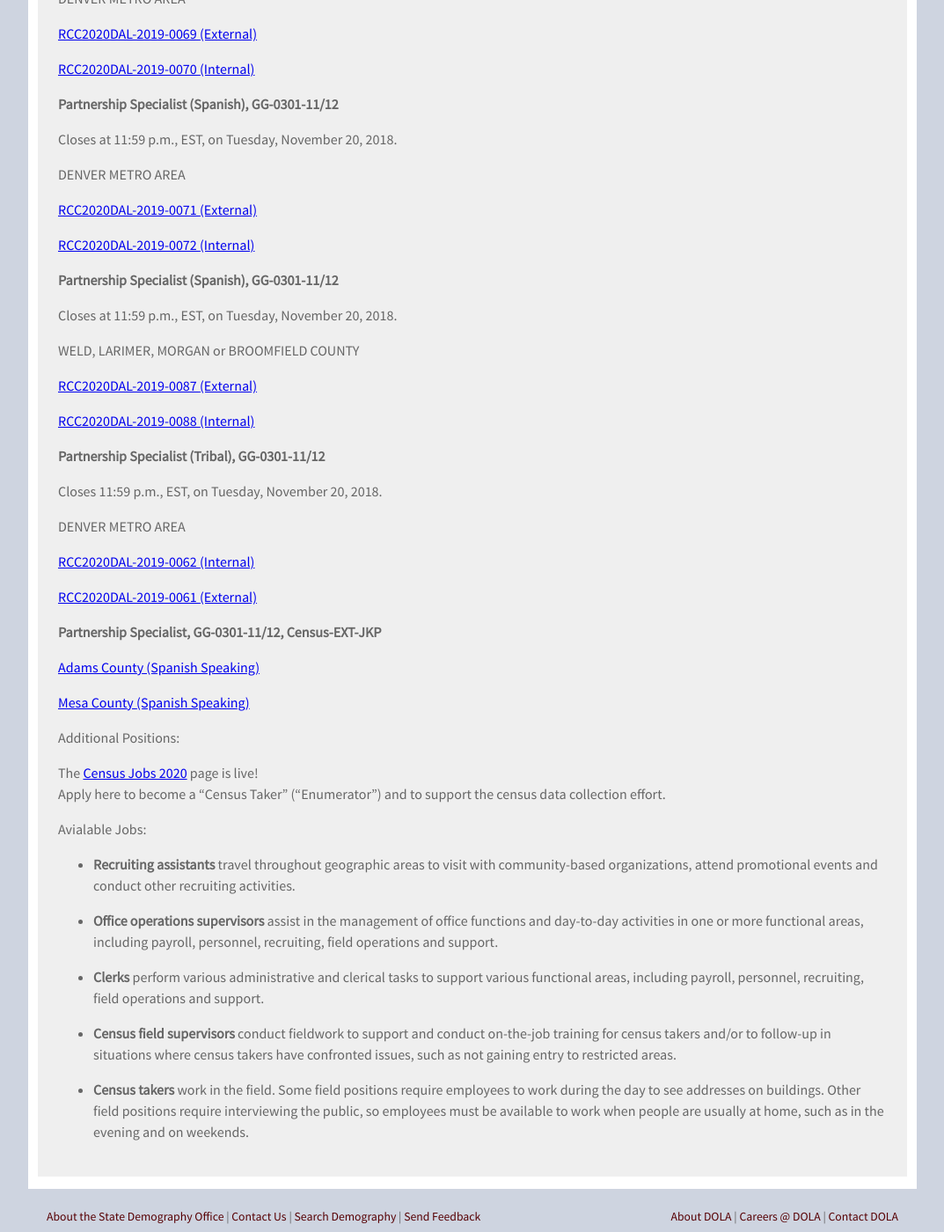
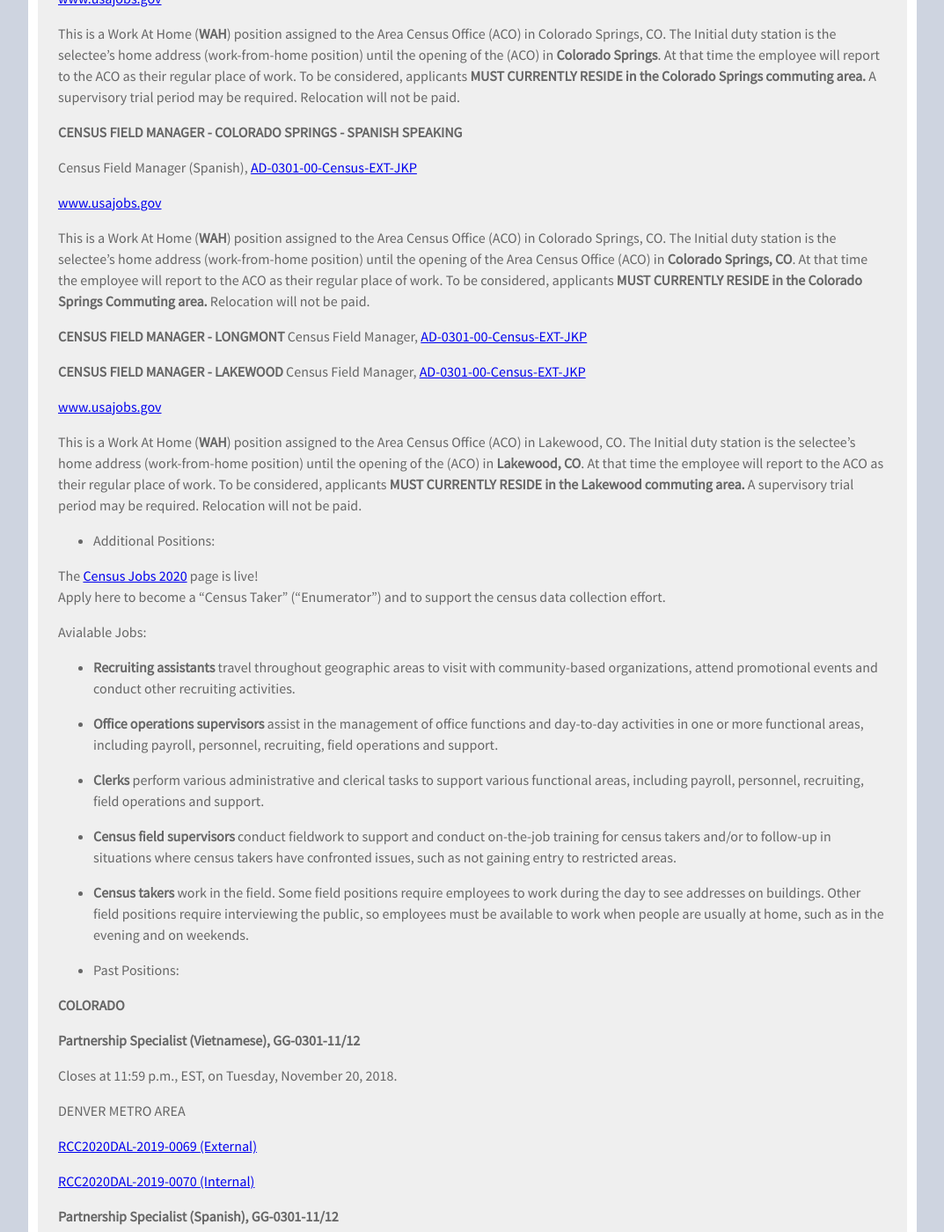
Before and after one commit to TBleess/Website_New, a Jekyll site: the page built from pages/5_CensusACS/2020-census-jobs.md, in a window 1280 px wide and 1400 px high, scrolled down 578 px. Shown: the whole window at 88% size, without its empty margins (103-1176 px from the left). Built offline with Jekyll 4.4.1, drawn with Linux system fonts in a browser that asks for light colours; some of the changed text lies outside the part shown.

Commit message:
Update 2020-census-jobs.md

```diff
--- a/pages/5_CensusACS/2020-census-jobs.md
+++ b/pages/5_CensusACS/2020-census-jobs.md
@@ -8,7 +8,60 @@
 
 ## Census 2020 Jobs
 
-Last Updated: 11/08/2018
+Last Updated: 12/06/2018
+
+* Current Positions:
+
+**CENSUS FIELD MANAGER - COLORADO SPRINGS**
+
+Census Field Manager, [AD-0301-00-Census-EXT-JKP](https://www.usajobs.gov/GetJob/ViewDetails/518072300)
+
+[www.usajobs.gov](www.usajobs.gov)
+
+This is a Work At Home (**WAH**) position assigned to the Area Census Office (ACO) in Colorado Springs, CO. The Initial duty station is the selectee's home address (work-from-home position) until the opening of the (ACO) in  **Colorado Springs**.  At that time the employee will report to the ACO as their regular place of work. To be considered, applicants **MUST CURRENTLY RESIDE in the Colorado Springs commuting area.** A supervisory trial period may be required. Relocation will not be paid.
+
+**CENSUS FIELD MANAGER - COLORADO SPRINGS - SPANISH SPEAKING**
+
+Census Field Manager (Spanish), [AD-0301-00-Census-EXT-JKP](https://www.usajobs.gov/GetJob/ViewDetails/518072200)
+
+[www.usajobs.gov](www.usajobs.gov)
+
+This is a Work At Home (**WAH**) position assigned to the Area Census Office (ACO) in Colorado Springs, CO. The Initial duty station is the selectee's home address (work-from-home position) until the opening of the Area Census Office (ACO) in  **Colorado Springs, CO**.  At that time the employee will report to the ACO as their regular place of work. To be considered, applicants **MUST CURRENTLY RESIDE  in the Colorado Springs Commuting area.** Relocation will not be paid.
+
+
+**CENSUS FIELD MANAGER - LONGMONT**
+Census Field Manager, [AD-0301-00-Census-EXT-JKP]( https://www.usajobs.gov/GetJob/ViewDetails/518072400)
+
+**CENSUS FIELD MANAGER - LAKEWOOD**
+Census Field Manager, [AD-0301-00-Census-EXT-JKP](https://www.usajobs.gov/GetJob/ViewDetails/518072500)
+
+[www.usajobs.gov]( www.usajobs.gov)
+
+This is a Work At Home (**WAH**) position assigned to the Area Census Office (ACO) in Lakewood, CO. The Initial duty station is the selectee's home address (work-from-home position) until the opening of the (ACO) in  **Lakewood, CO**. At that time the employee will report to the ACO as their regular place of work. To be considered, applicants **MUST CURRENTLY RESIDE in the Lakewood commuting area.** A supervisory trial period may be required. Relocation will not be paid.
+
+
+
+
+* Additional Positions:
+
+The [Census Jobs 2020](https://2020census.gov/jobs?eml=gd&utm_medium=email&utm_source=govdelivery) page is live!
+Apply here to become a "Census Taker" ("Enumerator") and to support the census data collection effort.
+
+Avialable Jobs:
+
+* **Recruiting assistants** travel throughout geographic areas to visit with community-based organizations, attend promotional events and conduct other recruiting activities.
+
+* **Office operations supervisors** assist in the management of office functions and day-to-day activities in one or more functional areas, including payroll, personnel, recruiting, field operations and support.
+
+* **Clerks** perform various administrative and clerical tasks to support various functional areas, including payroll, personnel, recruiting, field operations and support.
+
+* **Census field supervisors** conduct fieldwork to support and conduct on-the-job training for census takers and/or to follow-up in situations where census takers have confronted issues, such as not gaining entry to restricted areas.
+
+* **Census takers** work in the field. Some field positions require employees to work during the day to see addresses on buildings. Other field positions require interviewing the public, so employees must be available to work when people are usually at home, such as in the evening and on weekends.
+
+
+* Past Positions:
+
 
 **COLORADO**
 
```
Also changed, not shown: other parts of pages/5_CensusACS/2020-census-jobs.md (+0 -17 lines).
